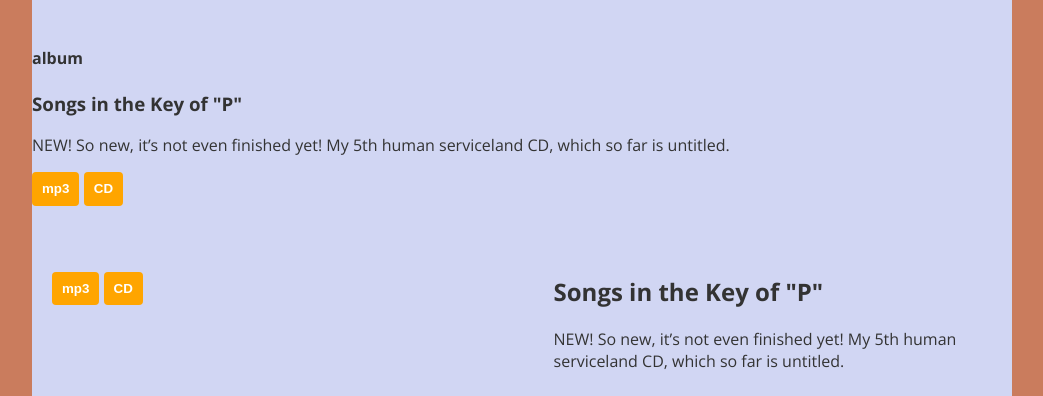
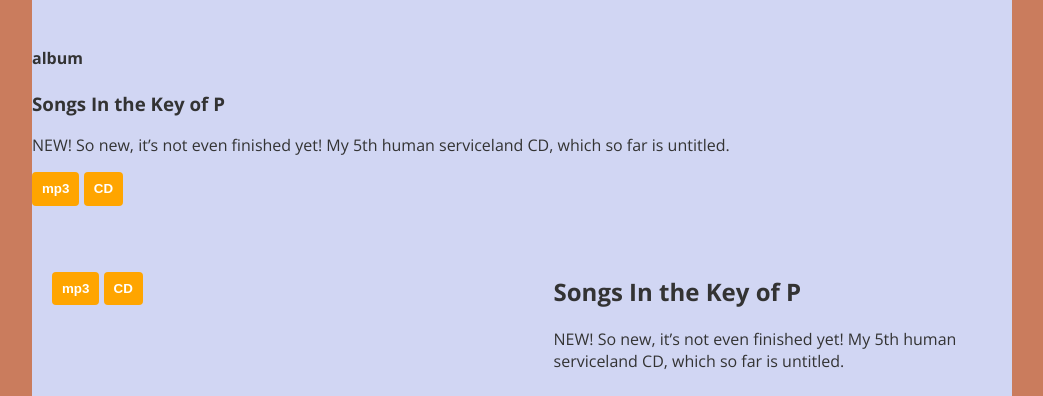
Before and after one commit to tmray/pl-store, a Jekyll site: the page built from _albums/1-songs-in-the-key-of-p.html, in a window 1280 px wide, cut to the strip 313-709 px from the top of the page. Shown: the whole strip, without its empty margins (118-1161 px from the left). Built offline with Jekyll 4.4.1, drawn with Linux system fonts in a browser that asks for light colours; some of the changed lines change nothing that is shown.

Commit message:
updated track list

```diff
--- a/_albums/1-songs-in-the-key-of-p.html
+++ b/_albums/1-songs-in-the-key-of-p.html
@@ -1,23 +1,26 @@
 ---
 layout: page
-title: 'Songs in the Key of "P"'
+title: "Songs In the Key of P"
 category: album
 tag: album1
 summary: NEW!  So new, it’s not even finished yet! My 5th human serviceland CD, which so far is untitled.
 img: '/public/images/cassette-transfers-blank-cd-case.jpg'
 cart: 9439
 tracks:
+- Elopin' After Midnight
+- Cogworld
 - Let Me Run Your Life for You
-- My Gap (the integrity gap song)
-- Cogworld
+- You Won't Run My Life For Me
+- I Hope You Don't Take This The Wrong Way
 - People Get Ready
+- I'm Bored
+- ADA DIA
+- Would You Mind Not Micromanaging Me
+- My Gap (The Integrity Gap Song)
 - Your PRN
-- The ADA
-- Would You Mind Not Micromanaging Me?
-- I’m Bored
-- Elopin’ After Midnight
-- I Hope You Don’t Take This the Wrong Way
+- If I Only Woulda Known
+- A Few Things I'd Like To Tell My Employer
 - The Right Place
-- Whose Life is it Anyway
+- Wisconsin Love Song
 ---
 {% include feature.html %}
```
